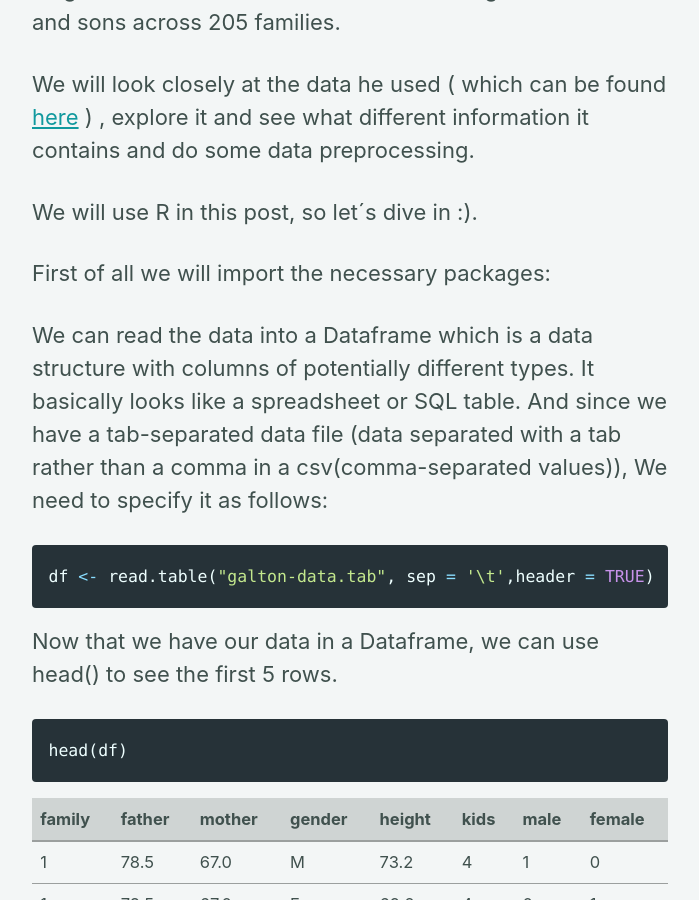
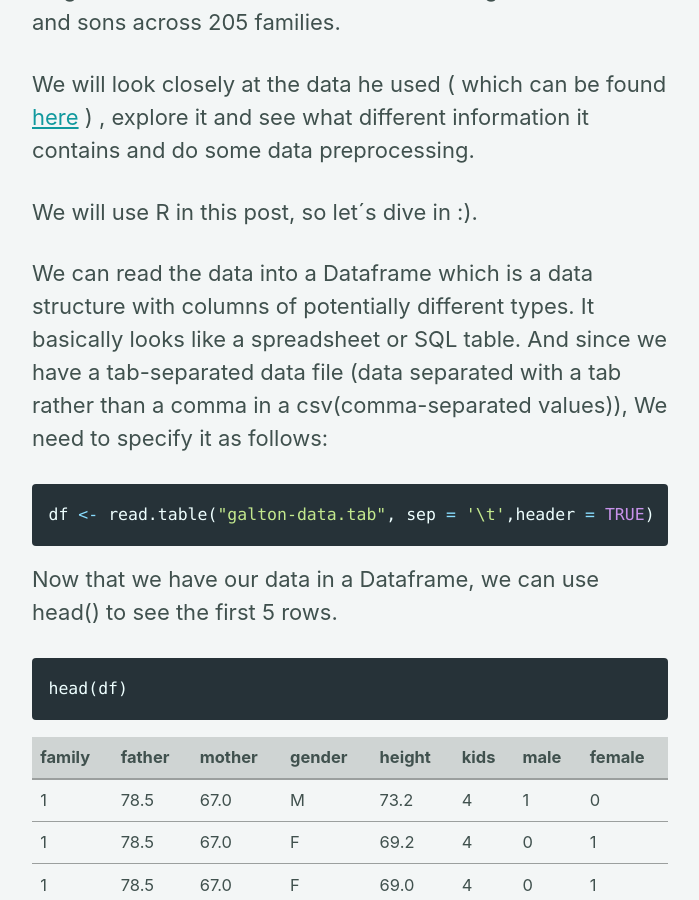
Before and after one commit to TariqGon/TariqGon.github.io, a Jekyll site: the page built from _posts/2018-03-11- R - A First Date with Data.md, in a window 1280 px wide and 900 px high, scrolled down 1180 px. Shown: the whole window, without its empty margins (290-989 px from the left). Built offline with Jekyll 4.4.1, drawn with Linux system fonts in a browser that asks for light colours; nearby versions of some CDN libraries.

Commit message:
new commit

````diff
--- a/_posts/2018-03-11- R - A First Date with Data.md
+++ b/_posts/2018-03-11- R - A First Date with Data.md
@@ -14,8 +14,6 @@
 We will look closely at the data he used ( which can be found  [here](https://dataverse.harvard.edu/dataset.xhtml?persistentId=doi:10.7910/DVN/T0HSJ1) ) , explore it and see what different information it contains and do some data preprocessing.
 
 We will use R in this post, so let´s dive in :).
-
-First of all we will import the necessary packages:
 
 We can read the data into a Dataframe which is a data structure with columns of potentially different types. It basically  looks like a spreadsheet or SQL table. And since we have a tab-separated data file (data separated with a tab rather than a comma in a csv(comma-separated values)), We need to specify it as follows:
 
@@ -81,6 +79,7 @@
 ```
 
 
+
 <table>
 <thead>
   <tr style="text-align: right;">
@@ -113,7 +112,10 @@
 ```
 
 
-78.5
+
+
+    78.5
+
 
 
 
@@ -123,7 +125,10 @@
 ```
 
 
-79
+
+
+    79
+
 
 
 
````
